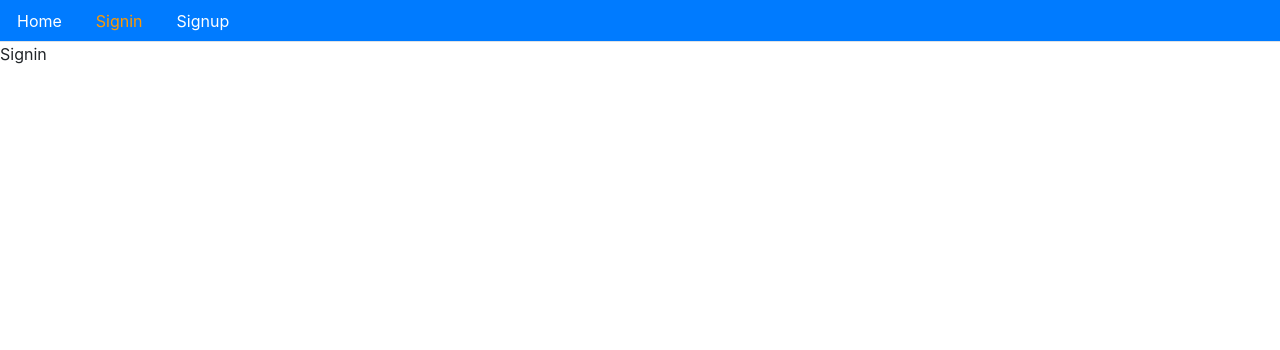
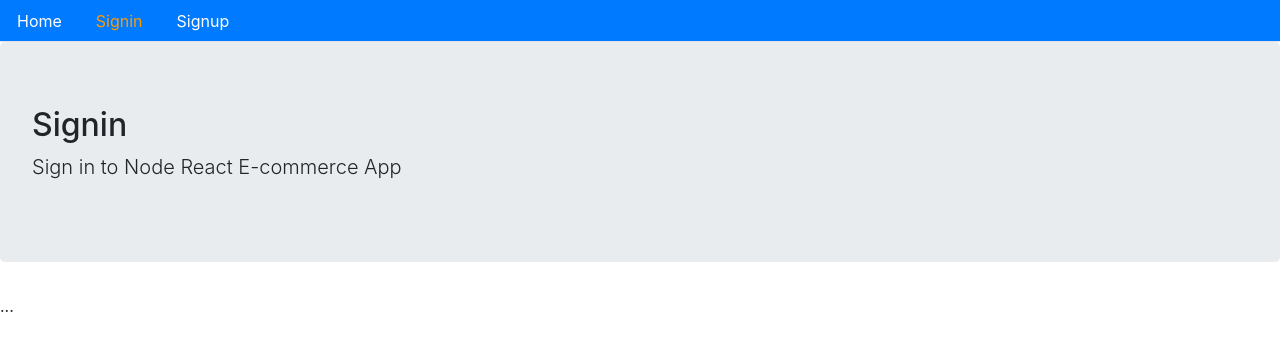
Before and after one commit to Lfritze/coincommerce, a React (Create React App) app in the folder frontend/: page /signin in a window 1280 px wide. Shown: the top 350 px of the page. Built offline with nearby package versions, Linux system fonts and the light colour scheme.

Commit message:
added layout to signin, signup andd moved Menu from Routes.js to Layout.js

```diff
--- a/frontend/src/Routes.js
+++ b/frontend/src/Routes.js
@@ -3,11 +3,12 @@ import { BrowserRouter, Switch, Route } from 'react-router-dom';
 import Signup from './user/Signup';
 import Signin from './user/Signin';
 import Home from './core/Home';
-import Menu from './core/Menu'
+// import Menu from './core/Menu'
+
 const Routes = () => {
   return(
     <BrowserRouter>
-      <Menu />
+      {/* <Menu /> */}
       <Switch>
         <Route path='/' exact component={Home} />
         <Route path='/signin' exact component={Signin} />
--- a/frontend/src/core/Layout.js
+++ b/frontend/src/core/Layout.js
@@ -1,12 +1,14 @@
 import React from 'react';
+import Menu from './Menu'
 
 // props title, description, children
-const Layout = ({title = 'Title',
-  description="Just a filler",
+const Layout = ({title = 'Title Filler',
+  description="Description Filler",
   className,
   children
 }) => (
   <div>
+    <Menu />
     <div className="jumbotron">
     <h2>{title}</h2>
     <p className="lead">{description}</p>
--- a/frontend/src/user/Signin.js
+++ b/frontend/src/user/Signin.js
@@ -1,5 +1,9 @@
 import React from 'react';
+import Layout from '../core/Layout';
 
-const Signin = () => <div>Signin</div>
+const Signin = () => (
+  <Layout title="Signin" description="Sign in to Node React E-commerce App">
+    ...
+  </Layout>)
 
 export default Signin;
--- a/frontend/src/user/Signup.js
+++ b/frontend/src/user/Signup.js
@@ -1,5 +1,9 @@
 import React from 'react';
+import Layout from '../core/Layout';
 
-const Signup = () => <div>Signup</div>
+const Signup = () => (
+<Layout title="Signup" description="Signup for Node React E-commerce App">
+  ...
+</Layout>)
 
 export default Signup;
```
